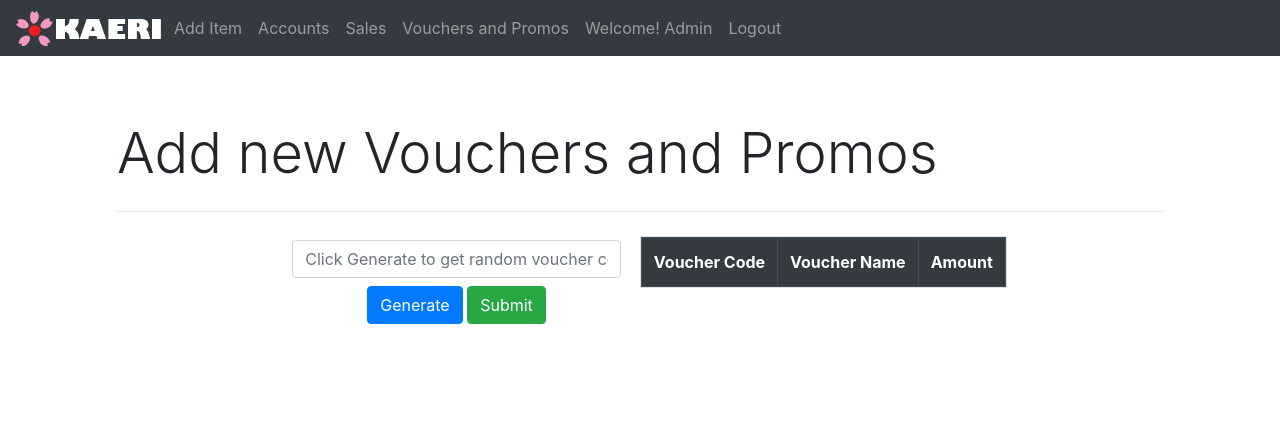
After one commit to ethanreiarevalo/okaeri, a PHP site: the page made by admin/vouchers&promos.php in a window 1280 px wide. The commit adds this page. Shown: the top 423 px of the page. Run offline with PHP 8.4, Linux system fonts and the light colour scheme; lists and menus that the app fills with data are empty.

Commit message:
voucher ui finished

```diff
--- a/admin/nav.php
+++ b/admin/nav.php
@@ -24,7 +24,7 @@
                 <a class="nav-link text-white-50" href="sales.php">Sales</a>
             </li>
             <li class="nav-item">
-                <a class="nav-link text-white-50" href="sales.php">Vouchers and Promos</a>
+                <a class="nav-link text-white-50" href="vouchers&promos.php">Vouchers and Promos</a>
             </li>
             <li class="nav-item disabled">
                 <a class="nav-link text-white-50">Welcome! Admin</a>
--- /dev/null
+++ b/admin/vouchers&promos.php
@@ -0,0 +1,56 @@
+<!DOCTYPE html>
+<html lang="en">
+<head>
+    <meta charset="UTF-8">
+    <meta name="viewport" content="width=device-width, initial-scale=1.0">
+    <meta http-equiv="X-UA-Compatible" content="ie=edge">
+    <?php include('css.php');?>
+    <title>OKAERI | Vouchers and Promos</title>
+</head>
+<body>
+    <header>
+        <?php include('nav.php')?>
+    </header>
+    <section class="row">
+        <div class="container">
+            <div class="jumbotron bg-transparent">
+                <h1 class="display-4">Add new Vouchers and Promos</h1>
+                <hr class="my-4">
+                <div class="row justify-content-center">
+                    <form class="col-xl-4 m-1" action="">
+                        <input type="text" id="voucher_input" class="form-control text-center" name="voucher" placeholder="Click Generate to get random voucher code.">
+                        <div class="container mt-2 text-center">
+                            <input type="button" placeholder="generate" onclick = "g()" value="Generate" class="btn btn-primary" name="generate">
+                            <button class="btn btn-success">Submit</button>
+                        </div>
+                    </form>
+                    <div clas="table table-responsive m-1" id="table">
+                        <table class="table table-bordered table-responsive text-center">
+                            <tr class="thead-dark">
+                                <th>
+                                    Voucher Code
+                                </th>
+                                <th>
+                                    Voucher Name
+                                </th>
+                                <th>
+                                    Amount
+                                </th>
+                            </tr>
+                        </table>
+                    </div>
+                </div>
+            </div>
+        </div>
+    </section>
+    <script>
+        function g(){
+            var val = Math.floor(1000 + Math.random() * 9000);
+            document.getElementById("voucher_input").value = val;
+            // alert(val);
+        }
+
+    </script>
+    <?php include('script.php');?>
+</body>
+</html>
```
